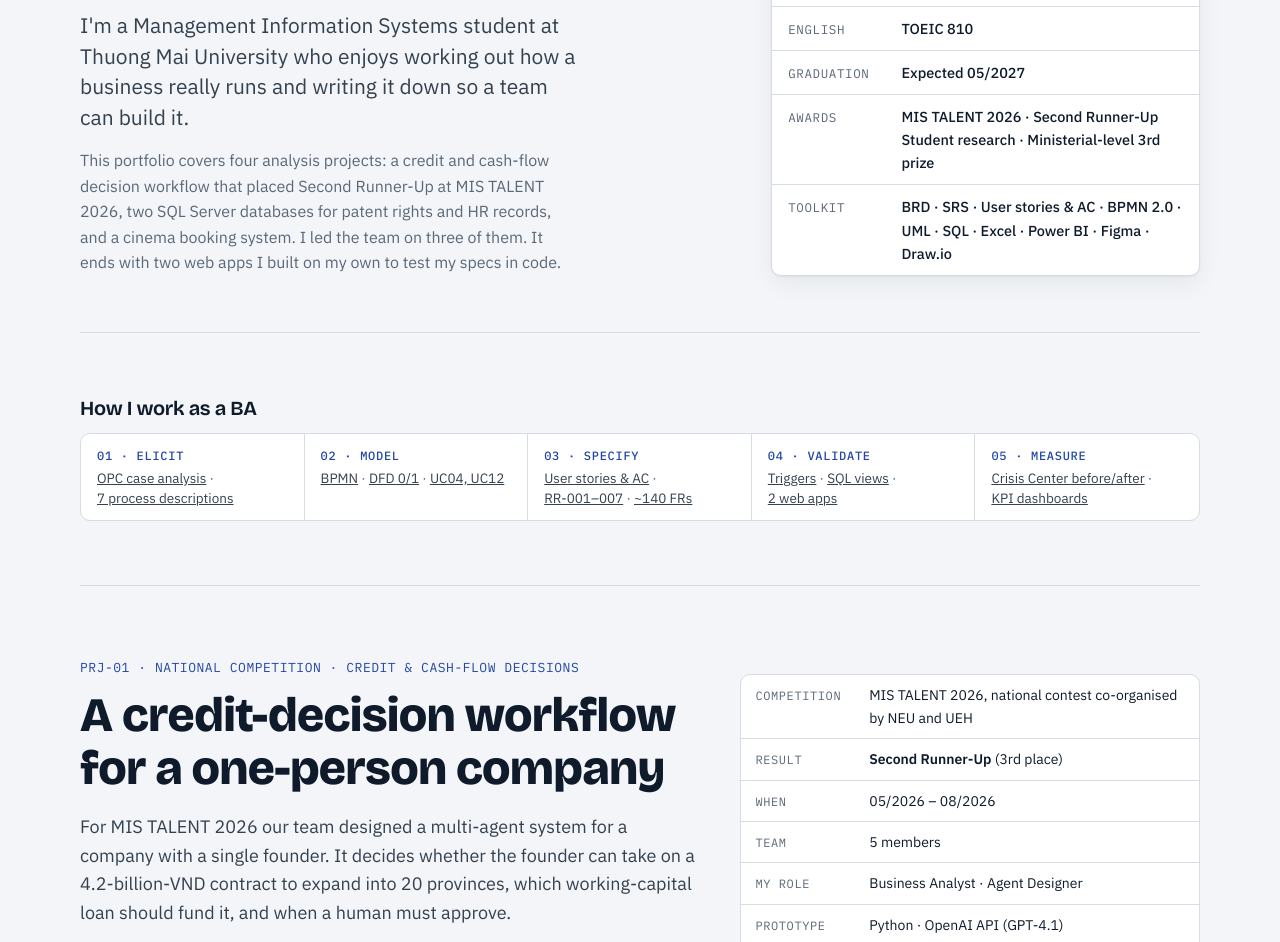
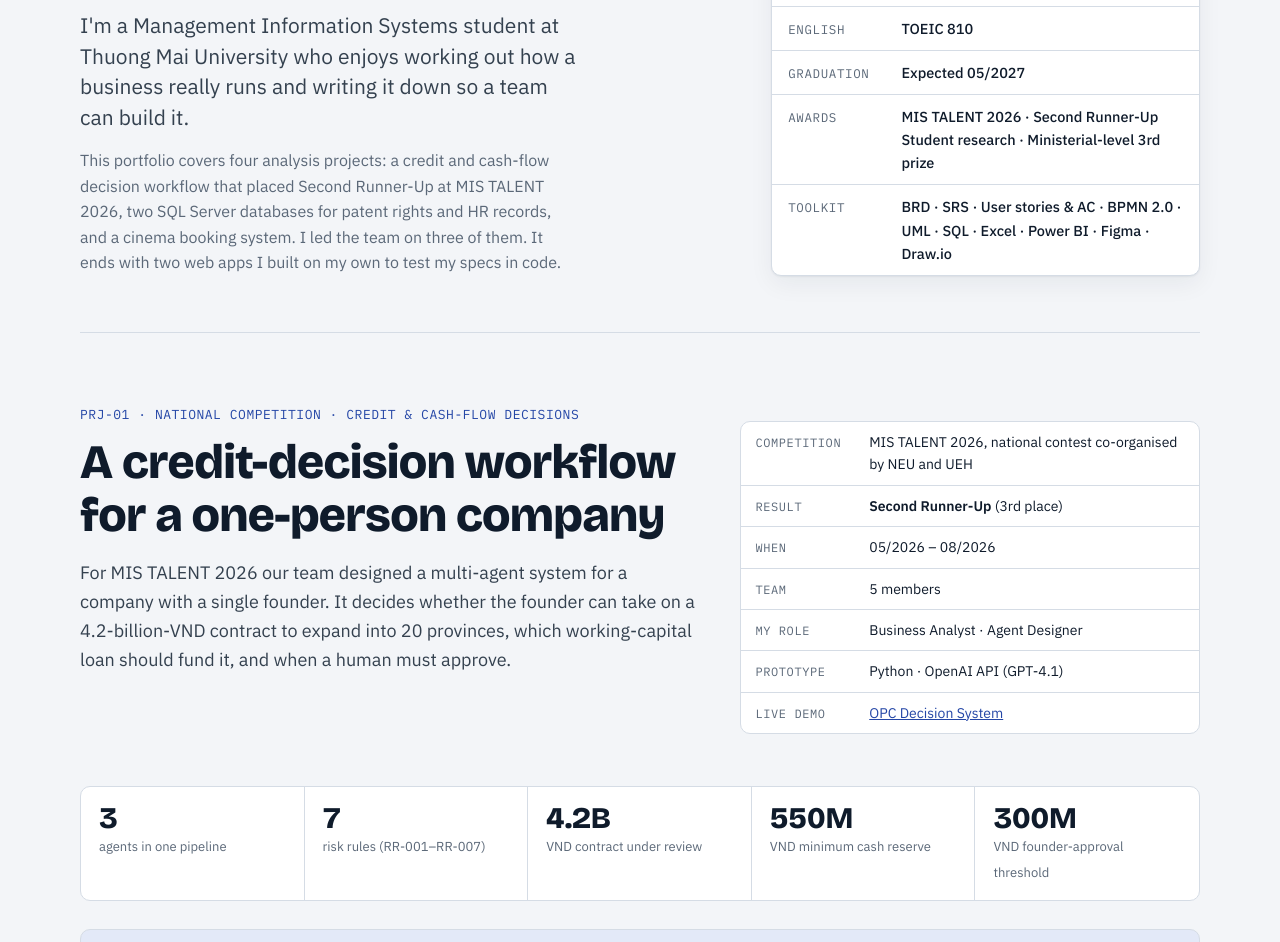
Before and after one commit to Kwuyet/Kwuyet.github.io, a plain HTML site: page index.html in a window 1280 px wide. Shown: the part 363-1305 px from the top of the page. Drawn offline with nearby package versions, Linux system fonts and the light colour scheme.

Commit message:
Remove How I work section
Co-Authored-By: Claude Opus 5.5 <noreply@anthropic.com>
Claude-Session: https://claude.ai/code/session_01QW67GweW7KZiGjjXtvwtZi

```diff
--- a/index.html
+++ b/index.html
@@ -179,17 +179,6 @@ pre.code{background:var(--code-bg);color:var(--code-ink);font-family:var(--mono)
 .callout h4{margin:0 0 8px;font-family:var(--display);font-size:18px}
 .callout ol{margin:0;padding-left:20px;display:grid;gap:6px;color:var(--ink-2);font-size:15px}
 
-/* approach */
-.approach-sec{padding-block:36px;scroll-margin-top:64px}
-.approach-h{font-size:20px;font-weight:650;margin-bottom:14px}
-.approach{list-style:none;margin:0;padding:0;display:grid;grid-template-columns:repeat(5,minmax(0,1fr));border:1px solid var(--line);border-radius:10px;background:var(--surface);overflow:hidden}
-.approach li{padding:12px 16px;border-right:1px solid var(--line);display:flex;flex-direction:column;gap:4px}
-.approach li:last-child{border-right:0}
-.approach .step{font-family:var(--mono);font-size:12px;font-weight:500;letter-spacing:.06em;text-transform:uppercase;color:var(--accent)}
-.approach .ev{font-size:13.5px;color:var(--muted);line-height:1.45}
-.approach .ev a{color:var(--ink-2);white-space:nowrap}
-@media (max-width:900px){.approach{grid-template-columns:minmax(0,1fr)}.approach li{flex-direction:row;align-items:baseline;gap:12px;border-right:0;border-bottom:1px solid var(--line);padding:10px 14px}.approach li:last-child{border-bottom:0}.approach .step{flex:0 0 112px;white-space:nowrap}}
-
 /* bpmn */
 #m-bpmn,#m-stories{scroll-margin-top:72px}
 .bpmn-wrap{overflow-x:auto;background:var(--surface);border:1px solid var(--line);border-radius:10px;box-shadow:var(--shadow)}
@@ -247,7 +236,6 @@ dialog.lb button{position:fixed;top:14px;right:18px;background:#fff;color:#0F1B2
   <div class="wrap">
     <a class="brand" href="#top">Nguyễn Khắc Quyết</a>
     <ul>
-      <li><a class="l" href="#approach">How I work</a></li>
       <li><a class="l" href="#mistalent">Credit decision</a></li>
       <li><a class="l" href="#patent">Patent &amp; IP</a></li>
       <li><a class="l" href="#hr">HR records</a></li>
@@ -277,18 +265,6 @@ dialog.lb button{position:fixed;top:14px;right:18px;background:#fff;color:#0F1B2
     </dl>
   </aside>
 </header>
-
-<!-- APPROACH -->
-<section class="block approach-sec" id="approach" aria-labelledby="a-h">
-  <h2 id="a-h" class="approach-h">How I work as a BA</h2>
-  <ol class="approach">
-    <li><span class="step">01 · Elicit</span><span class="ev"><a href="#mistalent">OPC case analysis</a> · <a href="#cinema">7 process descriptions</a></span></li>
-    <li><span class="step">02 · Model</span><span class="ev"><a href="#m-bpmn">BPMN</a> · <a href="#mistalent">DFD 0/1</a> · <a href="#cinema">UC04, UC12</a></span></li>
-    <li><span class="step">03 · Specify</span><span class="ev"><a href="#m-stories">User stories &amp; AC</a> · <a href="#mistalent">RR-001–007</a> · <a href="#cinema">~140 FRs</a></span></li>
-    <li><span class="step">04 · Validate</span><span class="ev"><a href="#patent">Triggers</a> · <a href="#hr">SQL views</a> · <a href="#built">2 web apps</a></span></li>
-    <li><span class="step">05 · Measure</span><span class="ev"><a href="#mistalent">Crisis Center before/after</a> · <a href="#built">KPI dashboards</a></span></li>
-  </ol>
-</section>
 
 <!-- PRJ-01 -->
 <article class="case" id="mistalent" aria-labelledby="m-h">
```
